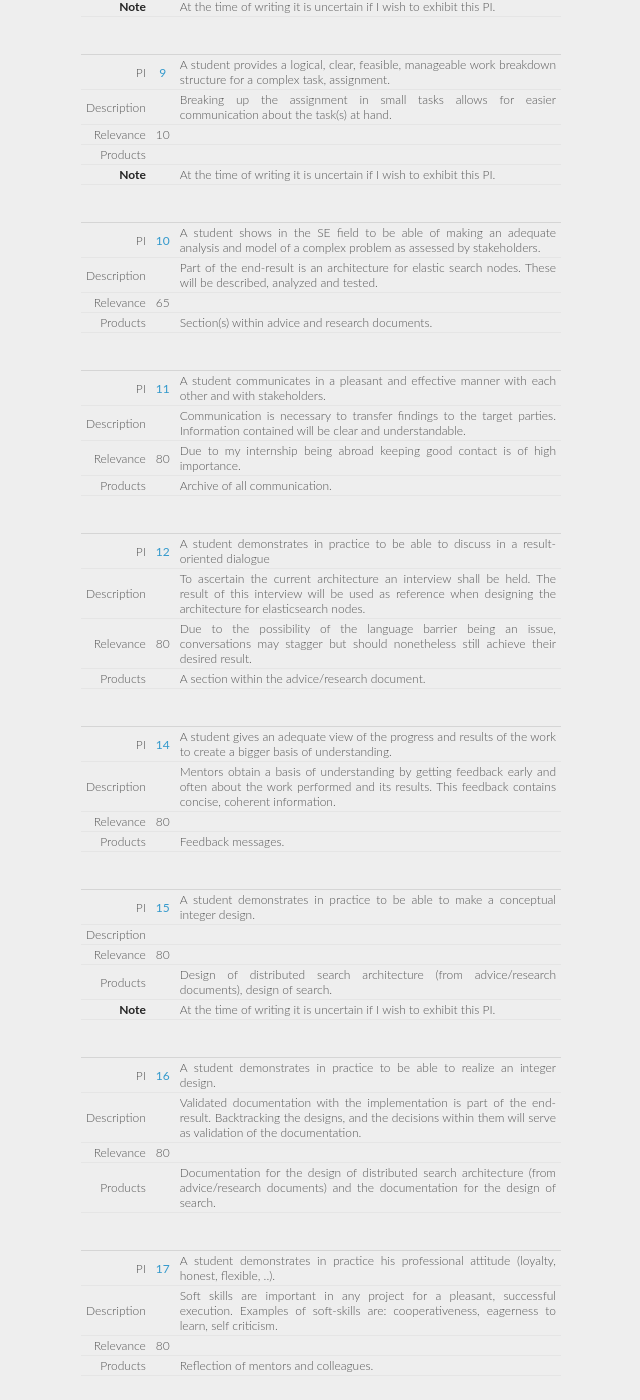
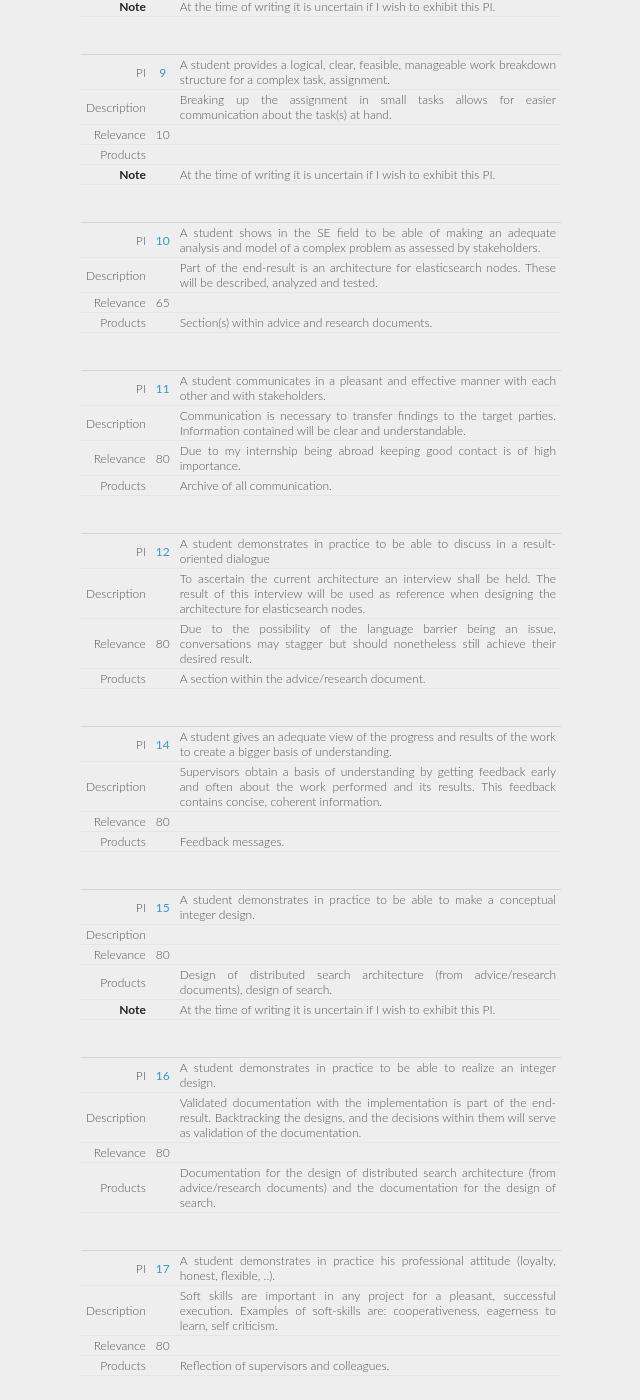
Before and after one commit to xeago/gradblog, a Jekyll site: the page built from graduation/performance-plan.md, in a window 1280 px wide and 1400 px high, scrolled down 1817 px. Shown: the whole window, without its empty margins (319-959 px from the left). Built offline with Jekyll 4.4.1, drawn with Linux system fonts in a browser that asks for light colours; Markdown is read by kramdown in place of the engine named in the settings; some of the changed text lies outside the part shown.

Commit message:
Minor readability changes

```diff
--- a/graduation/performance-plan.md
+++ b/graduation/performance-plan.md
@@ -95,7 +95,7 @@ Products    |           |
   |         |
 -:|:-------:|-----------|
 PI          | [10][PI10]| A student shows in the SE field to be able of making an adequate analysis and model of a complex problem as assessed by stakeholders.
-Description |           | Part of the end-result is an architecture for elastic search nodes. These will be described, analyzed and tested.
+Description |           | Part of the end-result is an architecture for elasticsearch nodes. These will be described, analyzed and tested.
 Relevance   | 65        |
 Products    |           | Section(s) within advice and research documents.
 
@@ -116,7 +116,7 @@ Products    |           | A section within the advice/research document.
   |         |
 -:|:-------:|-----------|
 PI          | [14][PI14]| A student gives an adequate view of the progress and results of the work to create a bigger basis of understanding.
-Description |           | Mentors obtain a basis of understanding by getting feedback early and often about the work performed and its results. This feedback contains concise, coherent information.
+Description |           | Supervisors obtain a basis of understanding by getting feedback early and often about the work performed and its results. This feedback contains concise, coherent information.
 Relevance   | 80        |
 Products    |           | Feedback messages.
 
@@ -140,7 +140,7 @@ Products    |           | Documentation for the design of distributed search arc
 PI          | [17][PI17]| A student demonstrates in practice his professional attitude (loyalty, honest, flexible, ..).
 Description |           | Soft skills are important in any project for a pleasant, successful execution. Examples of soft-skills are: cooperativeness, eagerness to learn, self criticism.
 Relevance   | 80        |
-Products    |           | Reflection of mentors and colleagues.
+Products    |           | Reflection of supervisors and colleagues.
 
   |         |
 -:|:-------:|-----------|
```
Also changed, not shown: other parts of graduation/performance-plan.md (+1 -1 lines).
